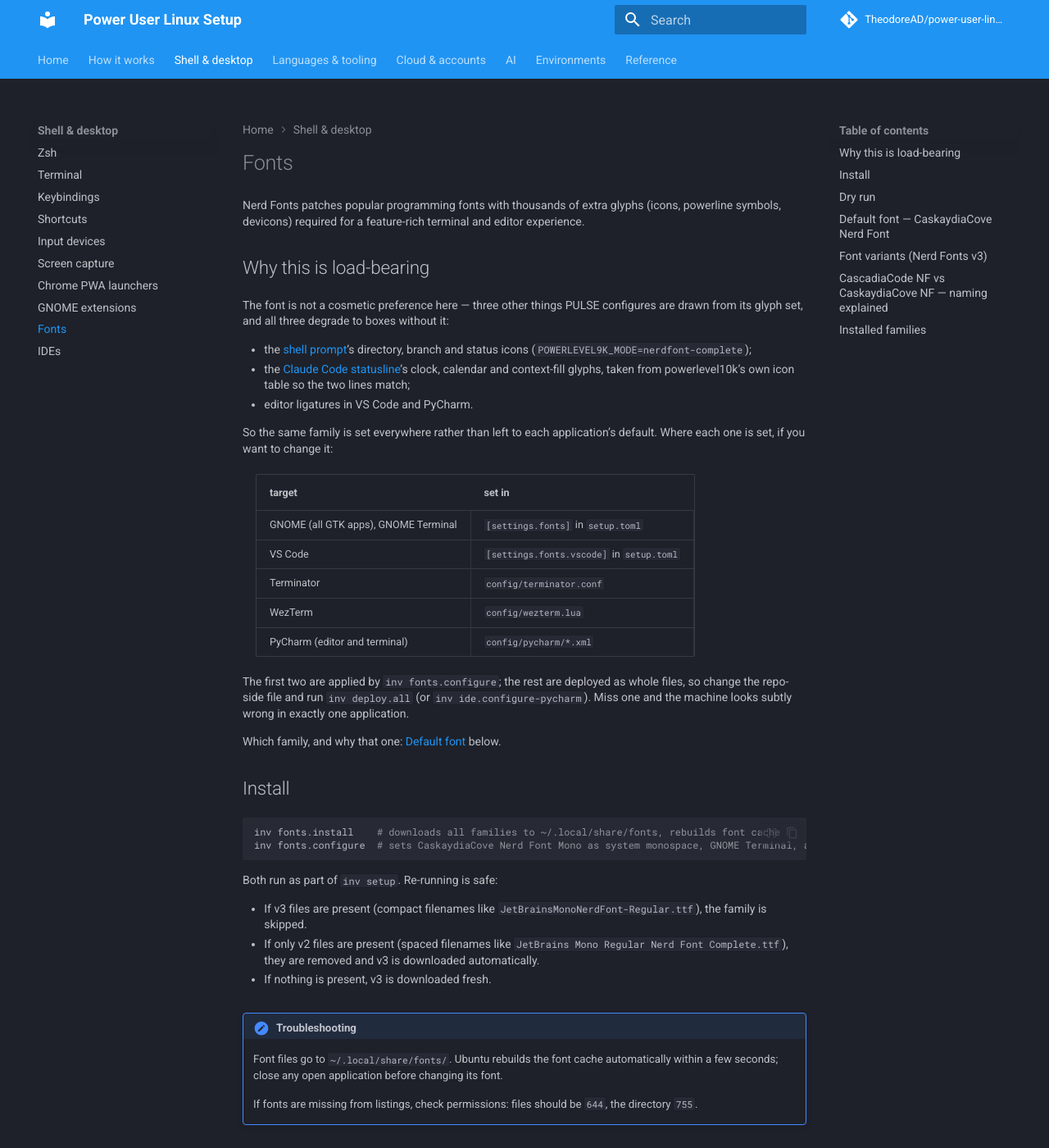
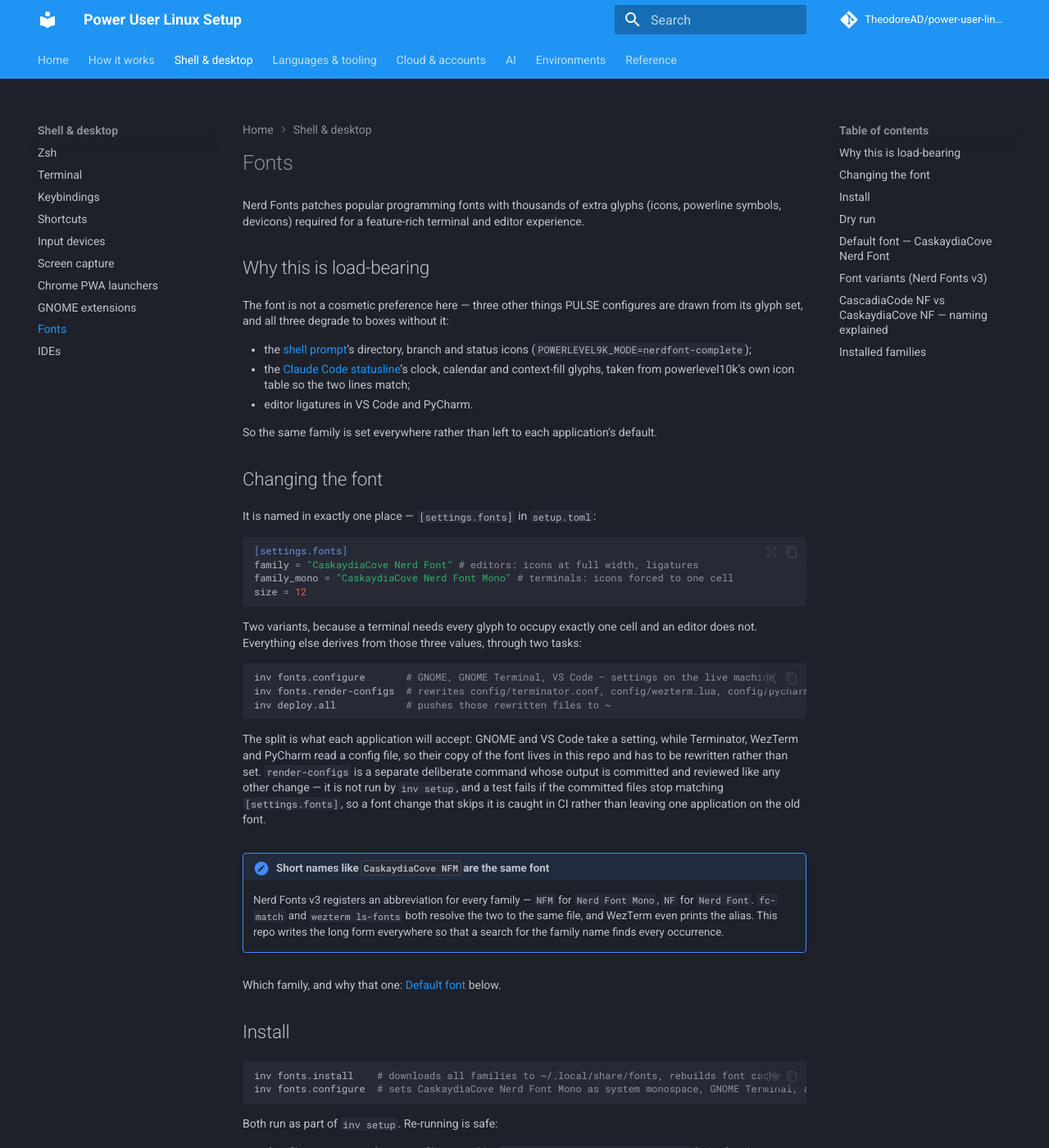
Before and after one commit to TheodoreAD/power-user-linux-setup, an MkDocs documentation site: the page built from docs/fonts.md, in a window 1280 px wide and 1400 px high. Shown: the whole window at 82% size. Built offline with MkDocs 1.6.1 and Material for MkDocs 9.7.7, drawn with Linux system fonts in a browser that asks for light colours; comment, search, counter and statistics services are not loaded; some of the changed text lies outside the part shown.

Commit message:
docs: fonts.md — one place to change it, and two tasks to apply it
Replaces the table of five places with the mechanism that now exists: the three
canonical values, the two tasks that derive from them, and why the split is
there (GNOME and VS Code take a setting; Terminator, WezTerm and PyCharm read a
file, so their copy lives in this repo and has to be rewritten).

Adds the alias note, since the short and long family names look like different
fonts and are not, and corrects the JetBrains line, which told readers to set
the font by hand under Settings when inv ide.configure-pycharm writes those
options — and is what puts them back after PyCharm rewrites them itself.

Co-Authored-By: Claude Opus 5 <noreply@anthropic.com>

````diff
--- a/docs/fonts.md
+++ b/docs/fonts.md
@@ -14,20 +14,41 @@ glyph set, and all three degrade to boxes without it:
   glyphs, taken from powerlevel10k's own icon table so the two lines match;
 - editor ligatures in VS Code and PyCharm.
 
-So the same family is set everywhere rather than left to each application's default. Where each one
-is set, if you want to change it:
+So the same family is set everywhere rather than left to each application's default.
 
-| target                               | set in                                    |
-| ------------------------------------ | ----------------------------------------- |
-| GNOME (all GTK apps), GNOME Terminal | `[settings.fonts]` in `setup.toml`        |
-| VS Code                              | `[settings.fonts.vscode]` in `setup.toml` |
-| Terminator                           | `config/terminator.conf`                  |
-| WezTerm                              | `config/wezterm.lua`                      |
-| PyCharm (editor and terminal)        | `config/pycharm/*.xml`                    |
+## Changing the font
 
-The first two are applied by `inv fonts.configure`; the rest are deployed as whole files, so change
-the repo-side file and run `inv deploy.all` (or `inv ide.configure-pycharm`). Miss one and the
-machine looks subtly wrong in exactly one application.
+It is named in exactly one place — `[settings.fonts]` in `setup.toml`:
+
+```toml
+[settings.fonts]
+family = "CaskaydiaCove Nerd Font" # editors: icons at full width, ligatures
+family_mono = "CaskaydiaCove Nerd Font Mono" # terminals: icons forced to one cell
+size = 12
+```
+
+Two variants, because a terminal needs every glyph to occupy exactly one cell and an editor does
+not. Everything else derives from those three values, through two tasks:
+
+```shell
+inv fonts.configure       # GNOME, GNOME Terminal, VS Code — settings on the live machine
+inv fonts.render-configs  # rewrites config/terminator.conf, config/wezterm.lua, config/pycharm/*.xml
+inv deploy.all            # pushes those rewritten files to ~
+```
+
+The split is what each application will accept: GNOME and VS Code take a setting, while Terminator,
+WezTerm and PyCharm read a config file, so their copy of the font lives in this repo and has to be
+rewritten rather than set. `render-configs` is a separate deliberate command whose output is
+committed and reviewed like any other change — it is not run by `inv setup`, and a test fails if the
+committed files stop matching `[settings.fonts]`, so a font change that skips it is caught in CI
+rather than leaving one application on the old font.
+
+!!! note "Short names like `CaskaydiaCove NFM` are the same font"
+
+    Nerd Fonts v3 registers an abbreviation for every family — `NFM` for `Nerd Font Mono`, `NF` for
+    `Nerd Font`. `fc-match` and `wezterm ls-fonts` both resolve the two to the same file, and
+    WezTerm even prints the alias. This repo writes the long form everywhere so that a search for
+    the family name finds every occurrence.
 
 Which family, and why that one: [Default font](#default-font-caskaydiacove-nerd-font) below.
 
@@ -98,8 +119,11 @@ must be distributed under a different name.
 | VS Code editor                 | CaskaydiaCove Nerd Font         | Default variant; double-width icons render correctly, ligatures enabled           |
 | VS Code integrated terminal    | CaskaydiaCove Nerd Font Mono    | Mono for the terminal grid inside VS Code                                         |
 
-For JetBrains IDEs: Settings → Editor → Font → set **CaskaydiaCove Nerd Font** (or Mono for the
-embedded terminal under Tools → Terminal).
+Terminator, WezTerm and PyCharm get the same font from their own config files — see
+[Changing the font](#changing-the-font). For JetBrains IDEs that is `inv ide.configure-pycharm`,
+which writes the editor and terminal font options directly; setting them by hand under Settings →
+Editor → Font works too, but PyCharm rewrites those files itself, so the task is what puts them
+back.
 
 ## Font variants (Nerd Fonts v3)
 
````
